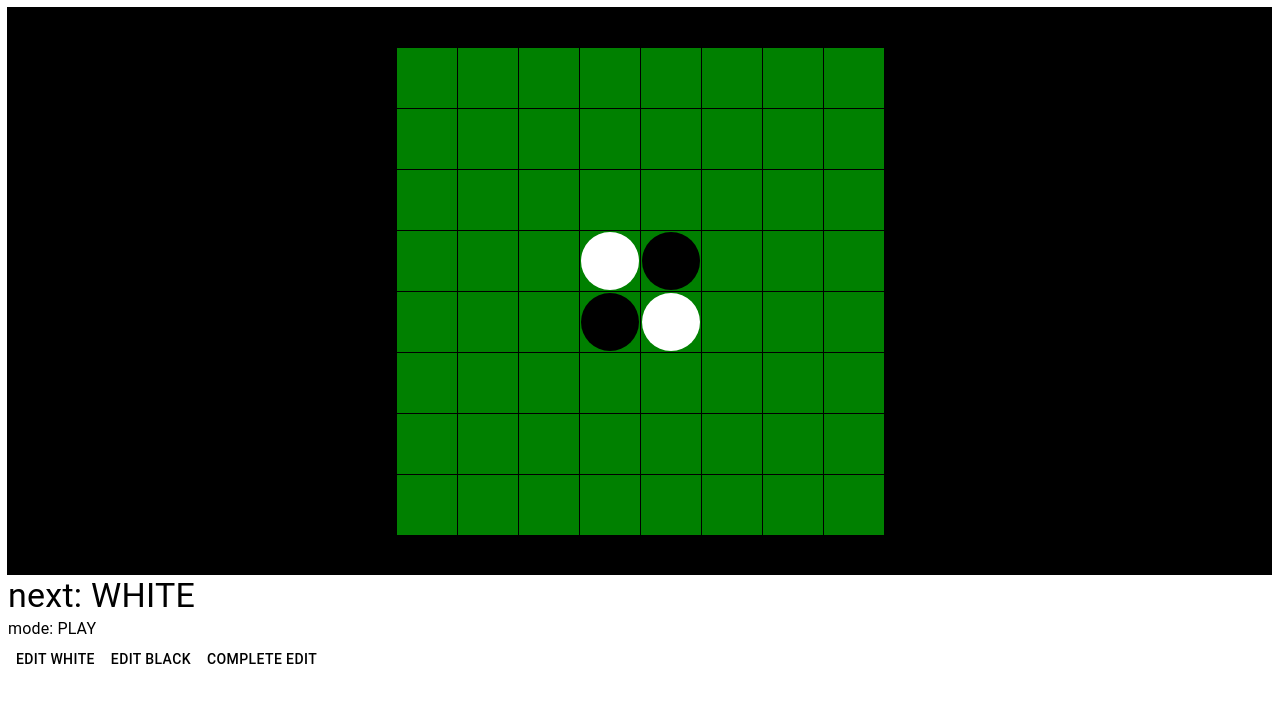
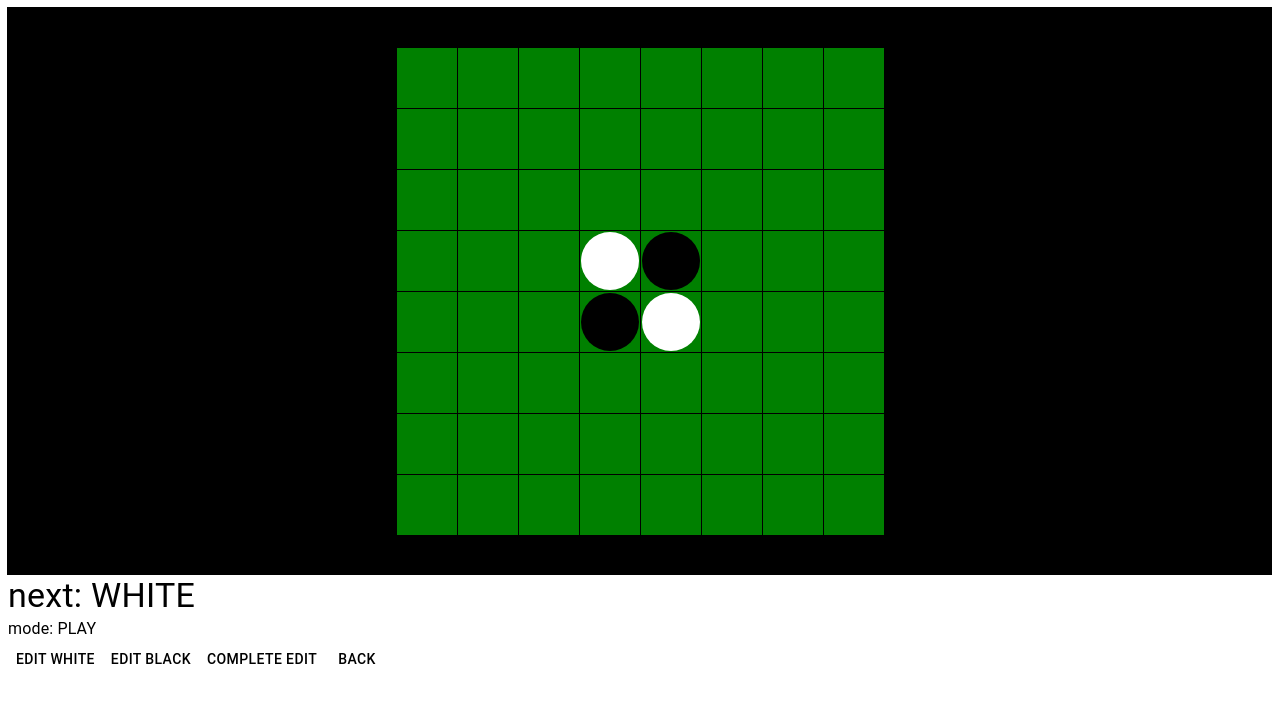
Before and after one commit to Riku-Hatano/othello2, a Next.js app: page / in a window 1280 px wide. Shown: the top 702 px of the page. Built offline with nearby package versions, Linux system fonts and the light colour scheme.

Commit message:
add: implemented back button. but need to handle board history later

```diff
--- a/app/page.tsx
+++ b/app/page.tsx
@@ -6,12 +6,14 @@
 import { useSelector } from "react-redux";
 import theme from "./theme";
 import { useDispatch } from "react-redux";
-import { putWhite, putBlack, play, changeTurn } from "@/redux/boardSlice";
+import { putWhite, putBlack, play, back } from "@/redux/boardSlice";
 
 export default function Home() {
   const board = useSelector((state: any) => state.board);
   const dispacth = useDispatch();
-  console.log(board);
+  const test = () => {
+    console.log(board.boardHistory);
+  };
   return (
     <Grid>
       <Grid
@@ -57,6 +59,8 @@
         <ThemeButton onClick={() => dispacth(play())}>
           complete edit
         </ThemeButton>
+        {/* <ThemeButton onClick={test}>back</ThemeButton> */}
+        <ThemeButton onClick={() => dispacth(back())}>back</ThemeButton>
       </Grid>
     </Grid>
   );
--- a/lib/editBoard.ts
+++ b/lib/editBoard.ts
@@ -6,7 +6,6 @@
     newBoard[col][row] = "W";
     return newBoard;
   } else {
-    console.log("done");
     const newBoard = JSON.parse(JSON.stringify(board.board));
     newBoard[col][row] = "B";
     return newBoard;
--- a/lib/newBoard.ts
+++ b/lib/newBoard.ts
@@ -330,7 +330,6 @@
   }
   const newSquares = JSON.parse(JSON.stringify(board.board));
   if (board.isWhiteTurn) {
-    console.log("done");
     for (let i = 0; i < changeCell.length; i++) {
       newSquares[changeCell[i][0]][changeCell[i][2]] = "W";
     }
--- a/redux/boardSlice.ts
+++ b/redux/boardSlice.ts
@@ -29,12 +29,14 @@
       state.isWhiteTurn = !state.isWhiteTurn;
     },
     updateBoard: (state, action) => {
-      console.log(action.payload);
       state.board = action.payload;
+    },
+    back: (state) => {
+      state.board = state.boardHistory[state.boardHistory.length - 1];
     },
   },
 });
 
-export const { putWhite, putBlack, play, changeTurn, updateBoard } =
+export const { putWhite, putBlack, play, changeTurn, updateBoard, back } =
   boardSlice.actions;
 export default boardSlice.reducer;
```
